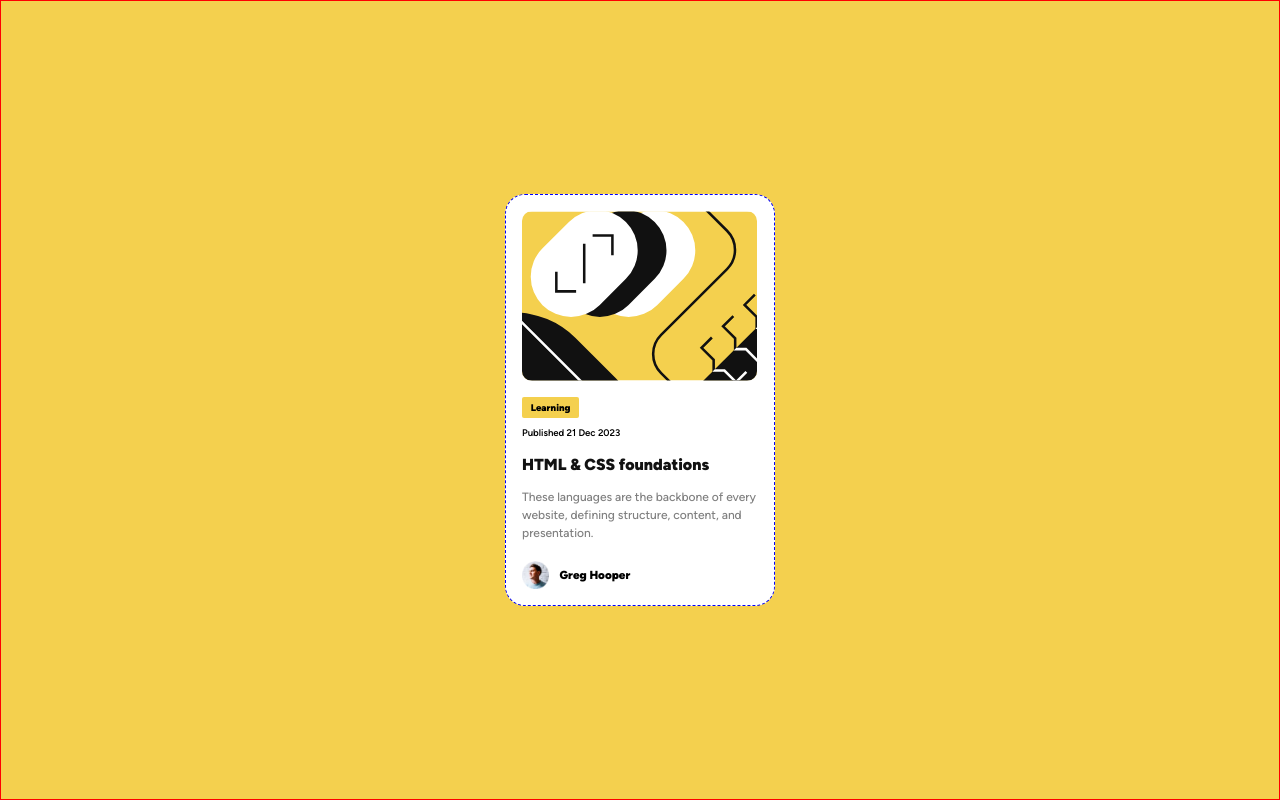
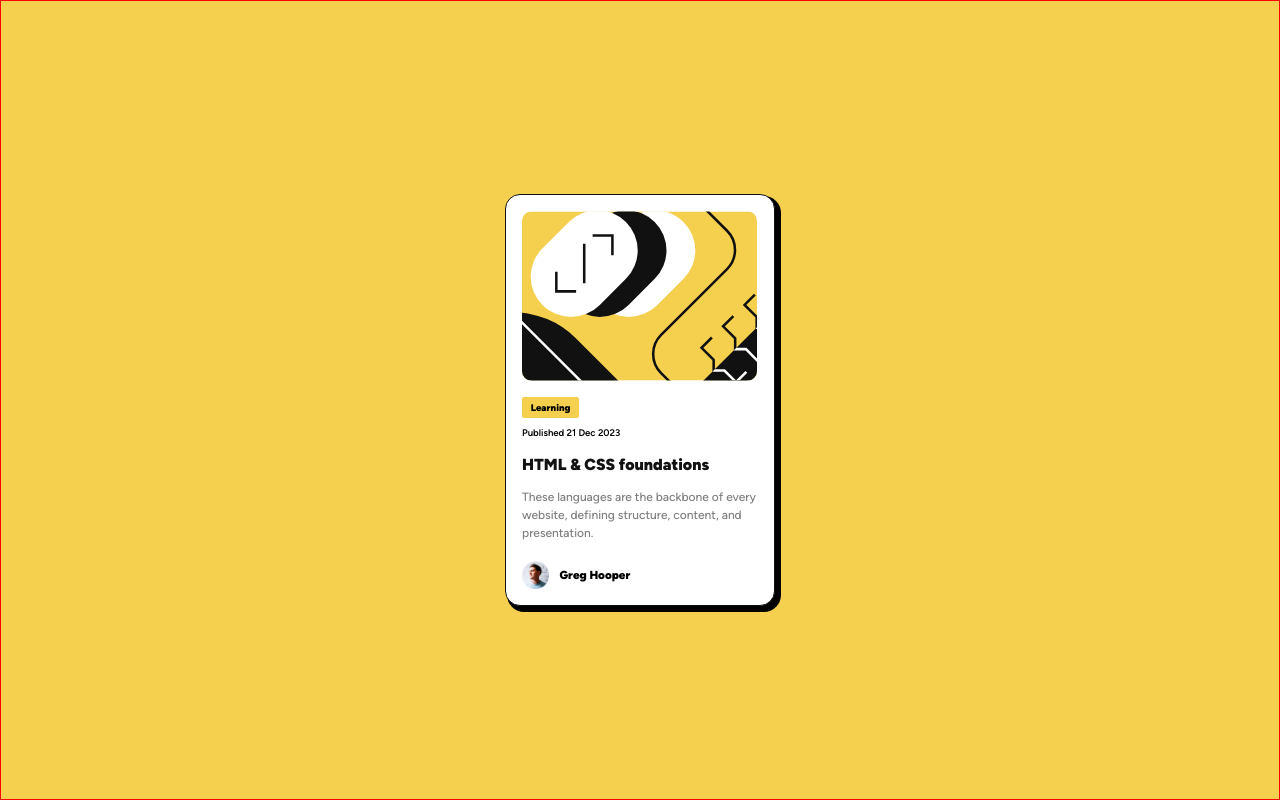
Before and after one commit to noormuhammadraza/blog-preview-card, a plain HTML site: page index.html in a window 1280 px wide. Drawn offline with Linux system fonts and the light colour scheme.

Commit message:
Add box shadow to card div

```diff
--- a/styles.css
+++ b/styles.css
@@ -60,11 +60,12 @@ body {
 }
 
 .card {
-  border: 1px dashed blue;
+  border: 1px solid var(--black);
+  box-shadow: 4px 4px 0px 2px;
   width: 270px;
   background-color: var(--white);
   padding: 1em;
-  border-radius: 20px;
+  border-radius: 15px;
 }
 
 .card-image {
```
